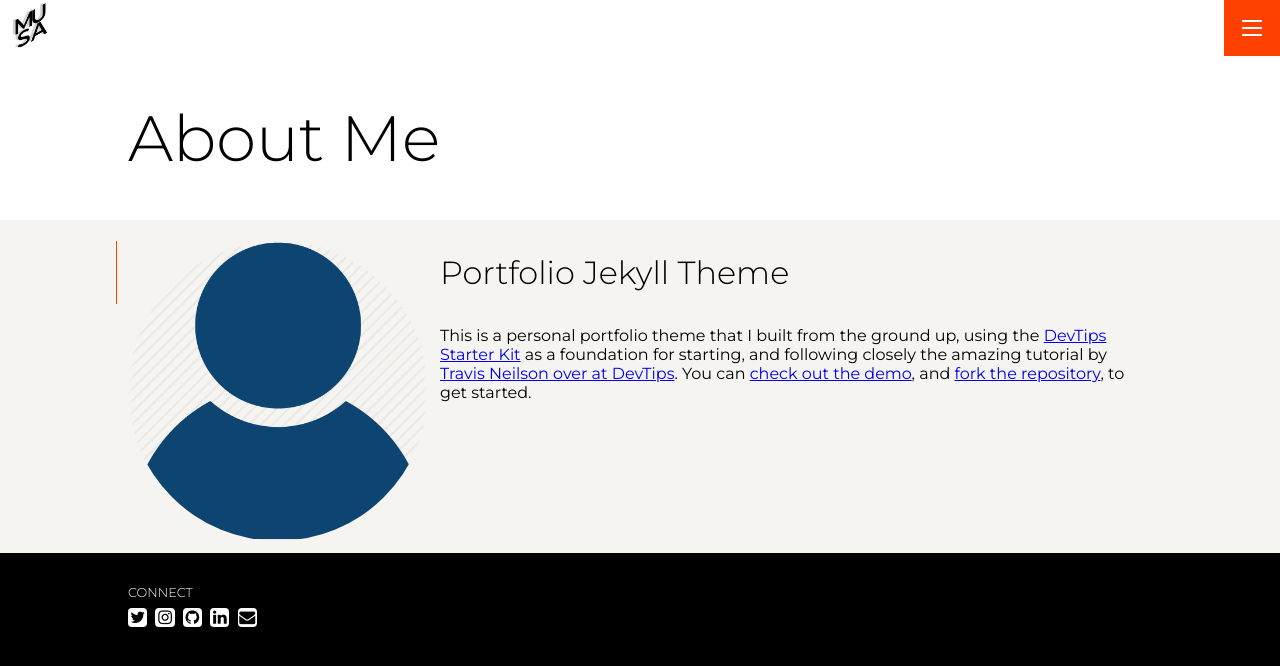
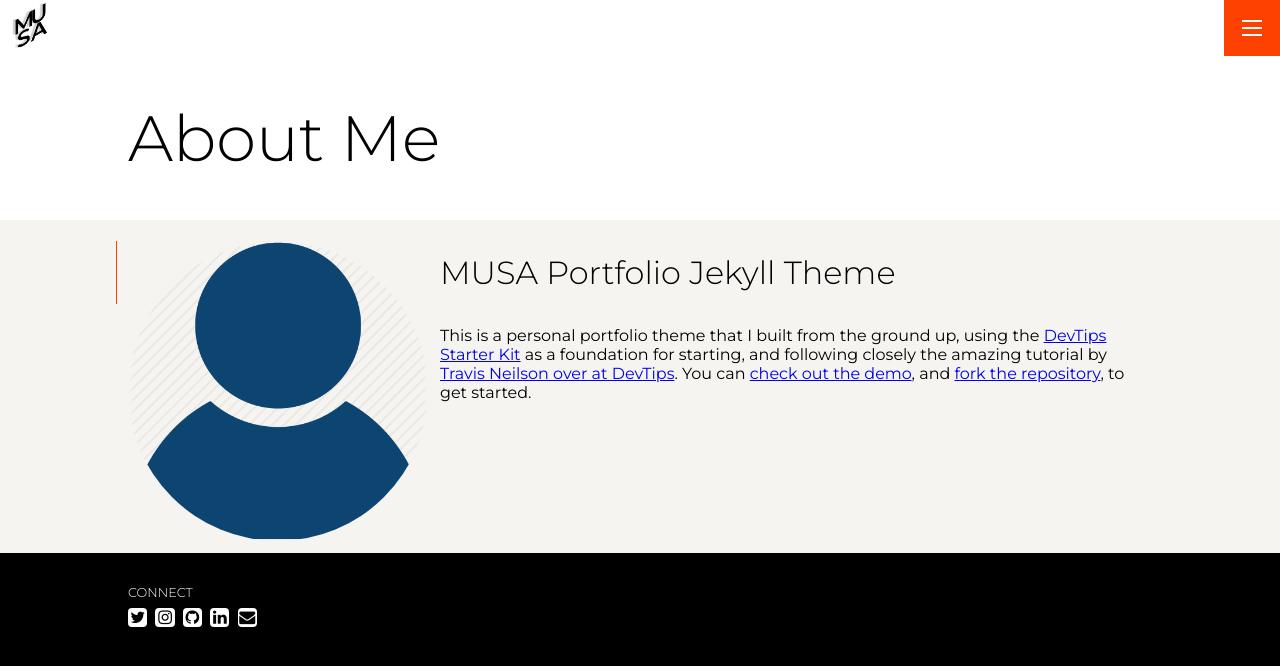
Before and after one commit to maudeceruso/musa-portfolio, a Jekyll site: the page built from pages/about.md, in a window 1280 px wide. Shown: the top 666 px of the page. Built offline with Jekyll 4.4.1, drawn with Linux system fonts in a browser that asks for light colours.

Commit message:
Update theme name in about.md

```diff
--- a/pages/about.md
+++ b/pages/about.md
@@ -5,6 +5,6 @@ headshot: /assets/img/headshot.webp
 permalink: /about
 ---
 
-# Portfolio Jekyll Theme
+# MUSA Portfolio Jekyll Theme
 
 This is a personal portfolio theme that I built from the ground up, using the [DevTips Starter Kit](http://devtipsstarterkit.com/) as a foundation for starting, and following closely the amazing tutorial by [Travis Neilson over at DevTips](https://www.youtube.com/watch?v=T6jKLsxbFg4&list=PL0CB3OvPhDA_STygmp3sDenx3UpdOMk7P). You can [check out the demo](lenpaul.github.io/portfolio-jekyll-theme/), and [fork the repository](https://github.com/LeNPaul/portfolio-jekyll-theme/fork), to get started.
```
